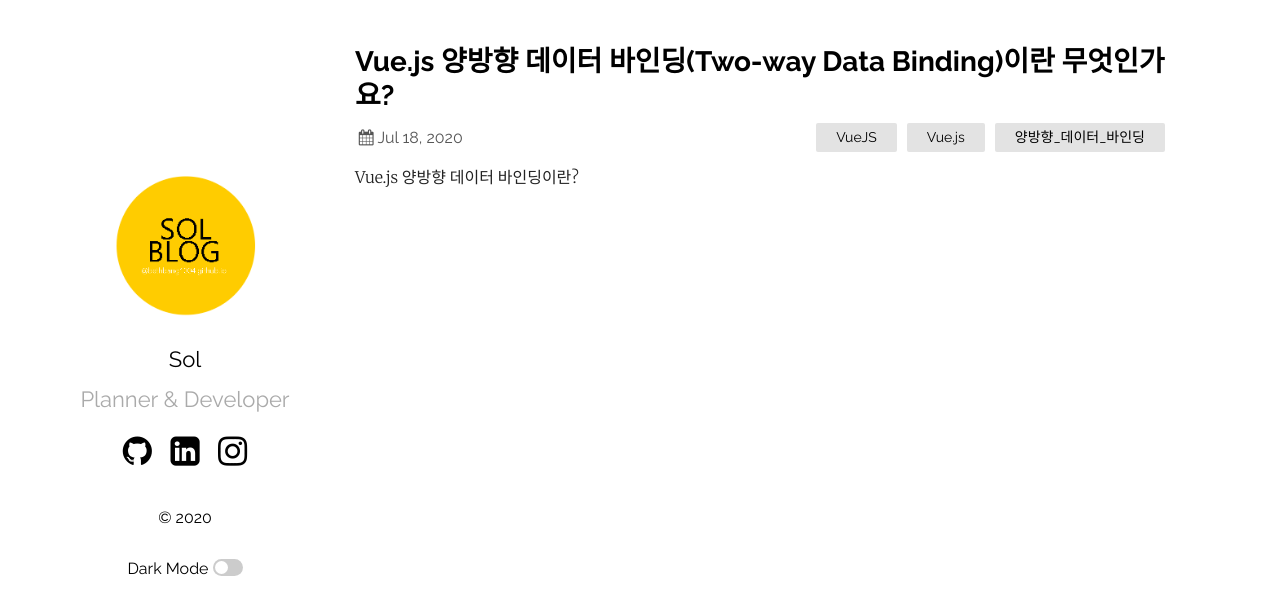
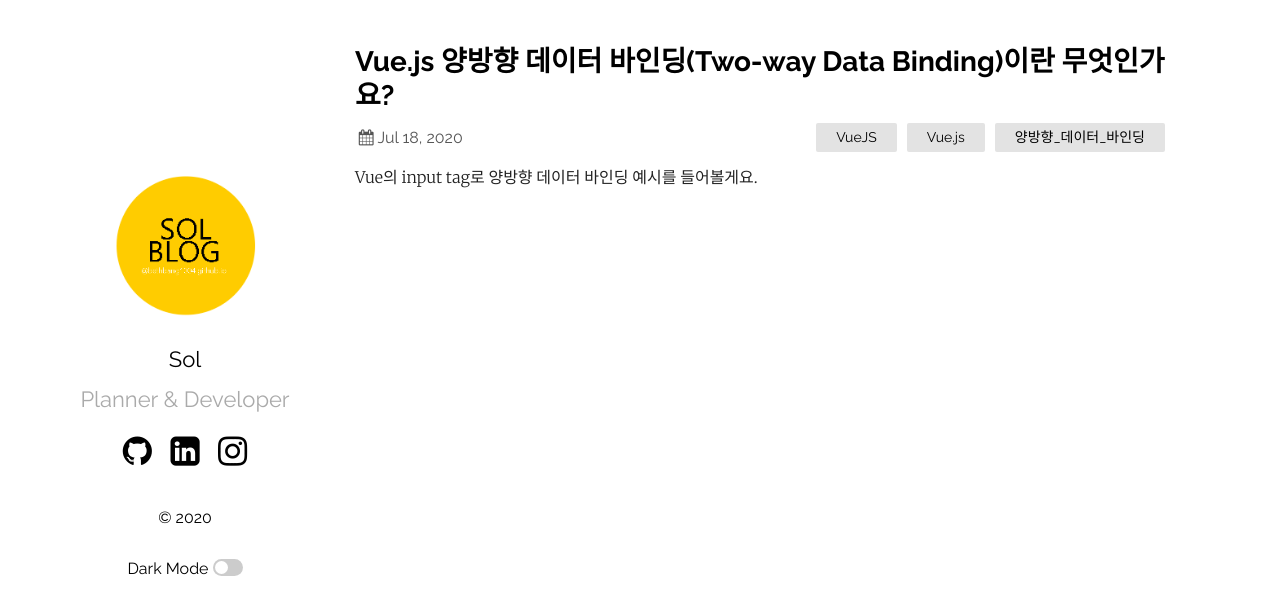
Before and after one commit to bethbang1004/bethbang1004.github.io, a Jekyll site: the page built from _posts/2020-07-19-binding-welcome-to-jekyll.markdown, in a window 1280 px wide. Shown: the top 615 px of the page. Built offline with Jekyll 4.4.1, drawn with Linux system fonts in a browser that asks for light colours.

Commit message:
Update 2020-07-19-binding-welcome-to-jekyll.markdown

```diff
--- a/_posts/2020-07-19-binding-welcome-to-jekyll.markdown
+++ b/_posts/2020-07-19-binding-welcome-to-jekyll.markdown
@@ -4,4 +4,4 @@ title:  "Vue.js 양방향 데이터 바인딩(Two-way Data Binding)이란 무엇
 date:   2020-07-19 00:12:51 +0900
 categories: VueJS Vue.js 양방향_데이터_바인딩
 ---
-Vue.js 양방향 데이터 바인딩이란?
+Vue의 input tag로 양방향 데이터 바인딩 예시를 들어볼게요.
```
